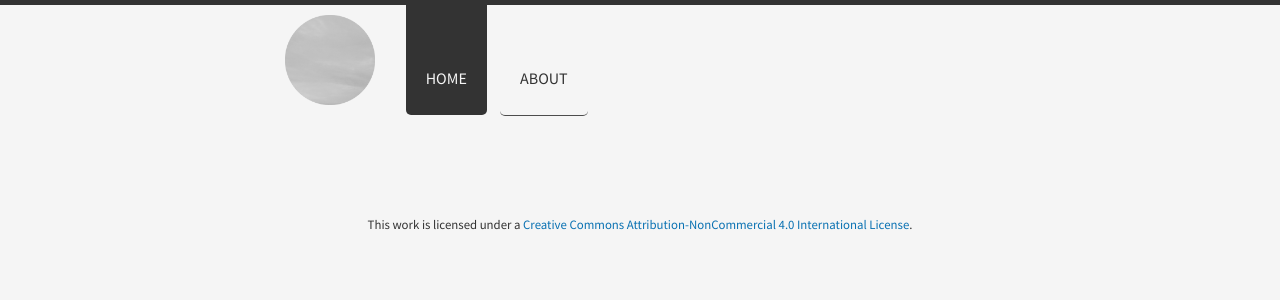
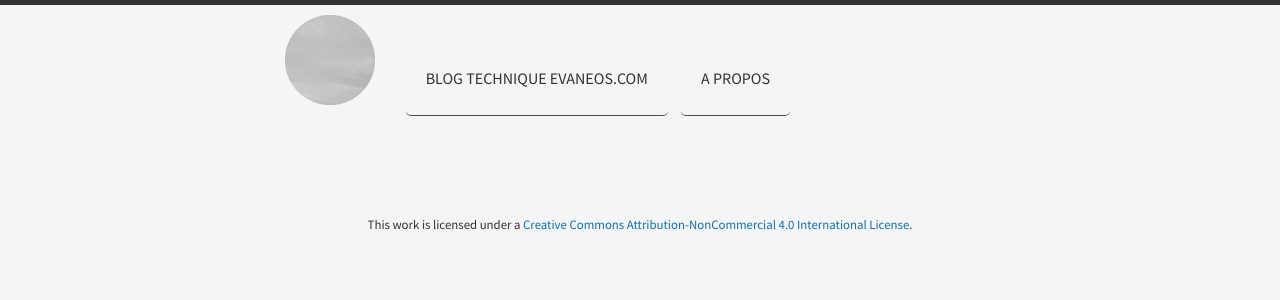
Before and after one commit to Evaneos/Evaneos.github.io, a Jekyll site: the page built from index.html, in a window 1280 px wide. Shown: the top 300 px of the page. Built offline with Jekyll 4.4.1, drawn with Linux system fonts in a browser that asks for light colours; nearby versions of some CDN libraries; Markdown is read by kramdown in place of the engine named in the settings.

```diff
--- a/_data/links.yml
+++ b/_data/links.yml
@@ -1,5 +1,5 @@
 - url: /
-  title: Home
+  title: Blog technique Evaneos.com
 
 - url: /about
-  title: About
+  title: A propos
```
Also changed, not shown: _posts/24-03-2014-lancement-du-blog-technique-evaneos-com.md (+7 -1 lines).
